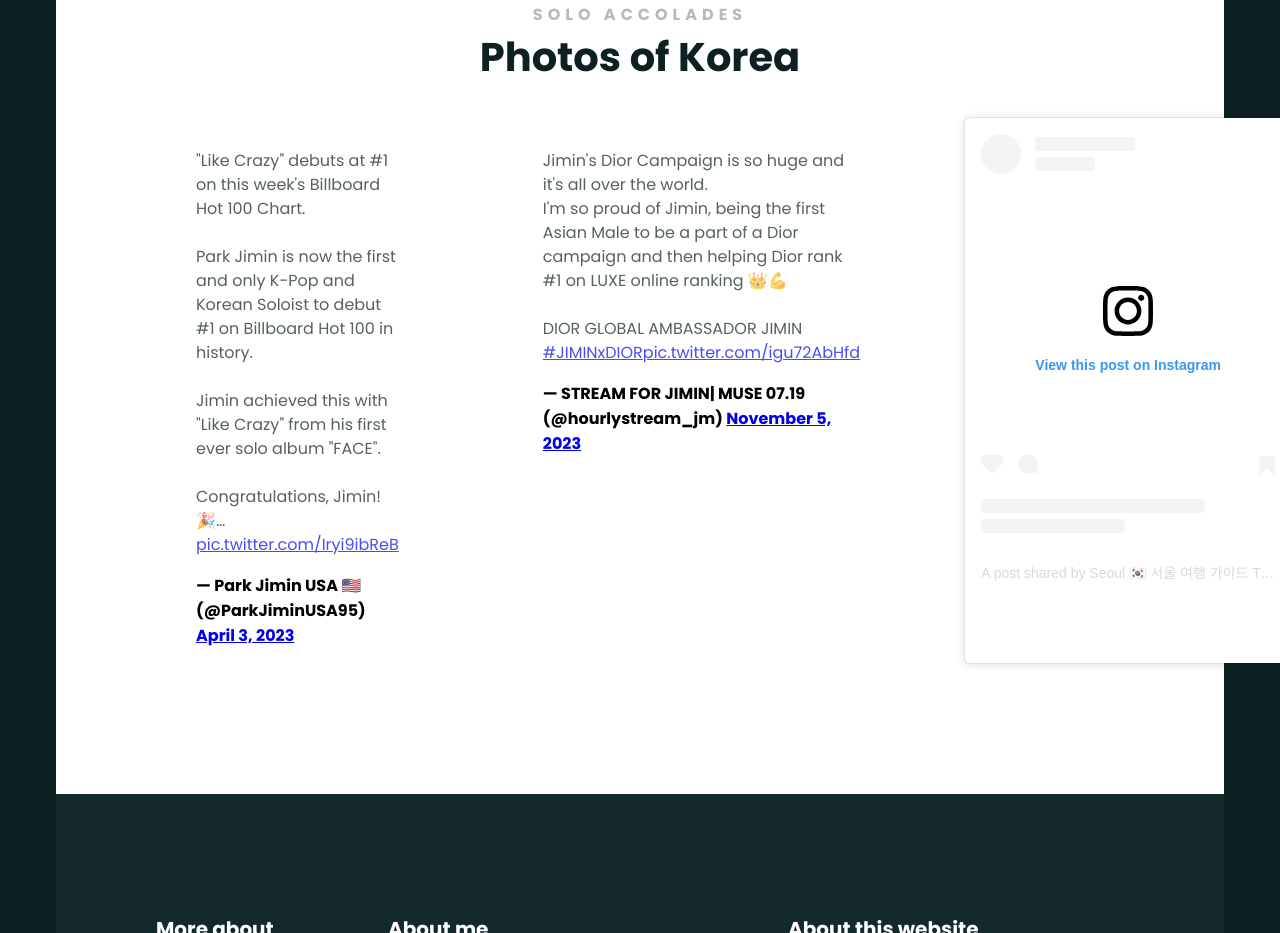
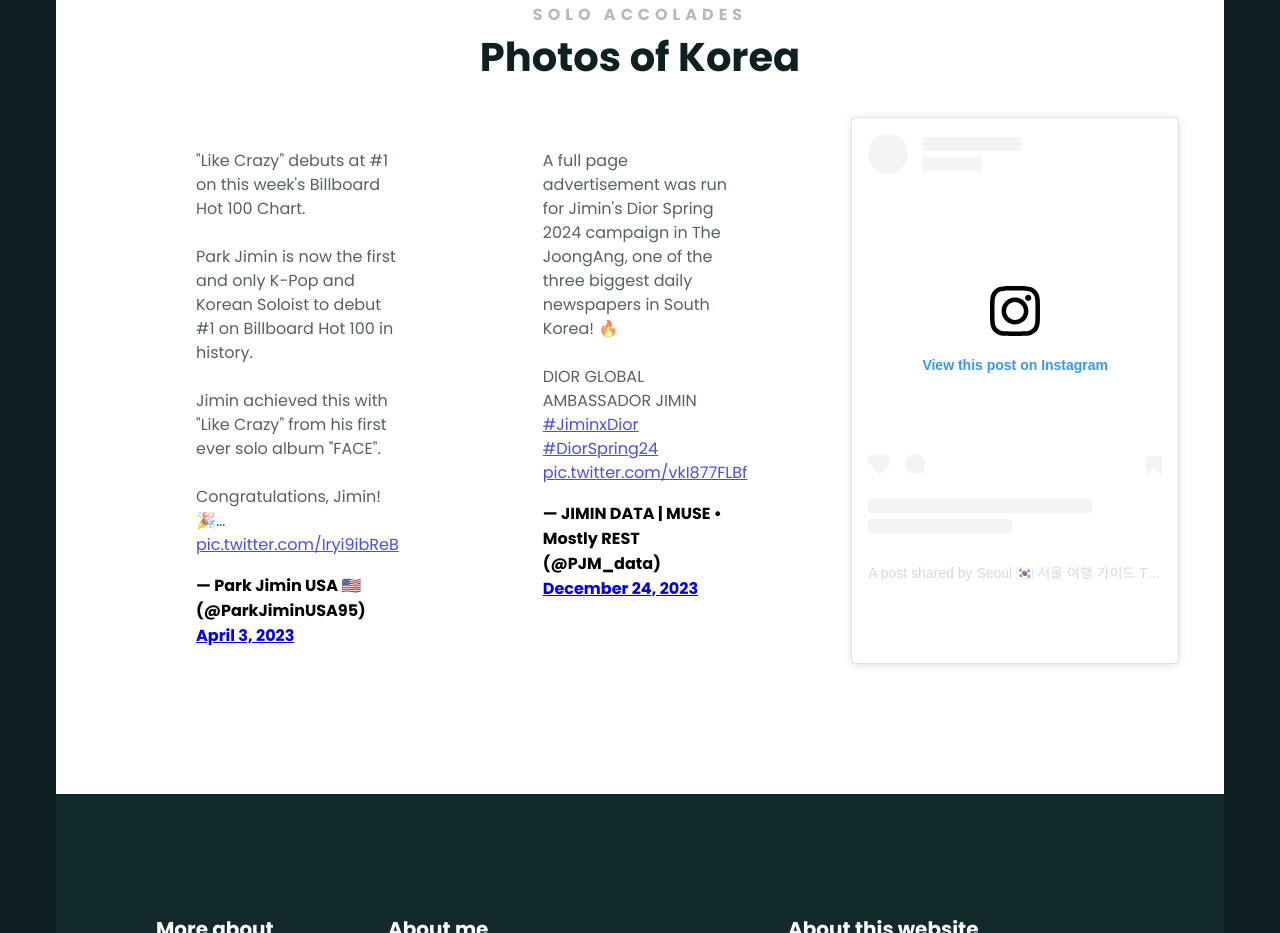
Before and after one commit to teysha-d/jimin-tribute-page, a plain HTML site: page index.html in a window 1280 px wide. Shown: the part 2847-3780 px from the top of the page. Drawn offline with Linux system fonts and the light colour scheme; a script that the page names is missing; a web font is replaced by a local one.

Commit message:
Update index.html
Updated blockquote 2.

```diff
--- a/index.html
+++ b/index.html
@@ -179,8 +179,9 @@
             <blockquote class="twitter-tweet"><p lang="en" dir="ltr">&quot;Like Crazy&quot; debuts at #1 on this week&#39;s Billboard Hot 100 Chart.<br><br>Park Jimin is now the first and only K-Pop and Korean Soloist to debut #1 on Billboard Hot 100 in history.<br><br>Jimin achieved this with &quot;Like Crazy&quot; from his first ever solo album &quot;FACE&quot;.<br><br>Congratulations, Jimin! 🎉… <a href="https://t.co/Iryi9ibReB">pic.twitter.com/Iryi9ibReB</a></p>&mdash; Park Jimin USA 🇺🇸 (@ParkJiminUSA95) <a href="https://twitter.com/ParkJiminUSA95/status/1642948765236731905?ref_src=twsrc%5Etfw">April 3, 2023</a></blockquote>
             <script async src="https://platform.twitter.com/widgets.js" charset="utf-8"></script>
 
-            <blockquote class="twitter-tweet"><p lang="en" dir="ltr">Jimin&#39;s Dior Campaign is so huge and it&#39;s all over the world.<br>I&#39;m so proud of Jimin, being the first Asian Male to be a part of a Dior campaign and then helping Dior rank #1 on LUXE online ranking 👑💪<br><br>DIOR GLOBAL AMBASSADOR JIMIN <a href="https://twitter.com/hashtag/JIMINxDIOR?src=hash&amp;ref_src=twsrc%5Etfw">#JIMINxDIOR</a><a href="https://t.co/igu72AbHfd">pic.twitter.com/igu72AbHfd</a></p>&mdash; STREAM FOR JIMIN| MUSE 07.19 (@hourlystream_jm) <a href="https://twitter.com/hourlystream_jm/status/1721193204182311130?ref_src=twsrc%5Etfw">November 5, 2023</a></blockquote>
+            <blockquote class="twitter-tweet"><p lang="en" dir="ltr">A full page advertisement was run for Jimin&#39;s Dior Spring 2024 campaign in The JoongAng, one of the three biggest daily newspapers in South Korea! 🔥<br><br>DIOR GLOBAL AMBASSADOR JIMIN <a href="https://twitter.com/hashtag/JiminxDior?src=hash&amp;ref_src=twsrc%5Etfw">#JiminxDior</a> <a href="https://twitter.com/hashtag/DiorSpring24?src=hash&amp;ref_src=twsrc%5Etfw">#DiorSpring24</a> <a href="https://t.co/vkI877FLBf">pic.twitter.com/vkI877FLBf</a></p>&mdash; JIMIN DATA | MUSE • Mostly REST (@PJM_data) <a href="https://twitter.com/PJM_data/status/1738890404970586308?ref_src=twsrc%5Etfw">December 24, 2023</a></blockquote>
             <script async src="https://platform.twitter.com/widgets.js" charset="utf-8"></script>
+
             <blockquote
               class="instagram-media"
               data-instgrm-permalink="https://www.instagram.com/p/CL9mmzJncAC/?utm_source=ig_embed&amp;utm_campaign=loading"
```
